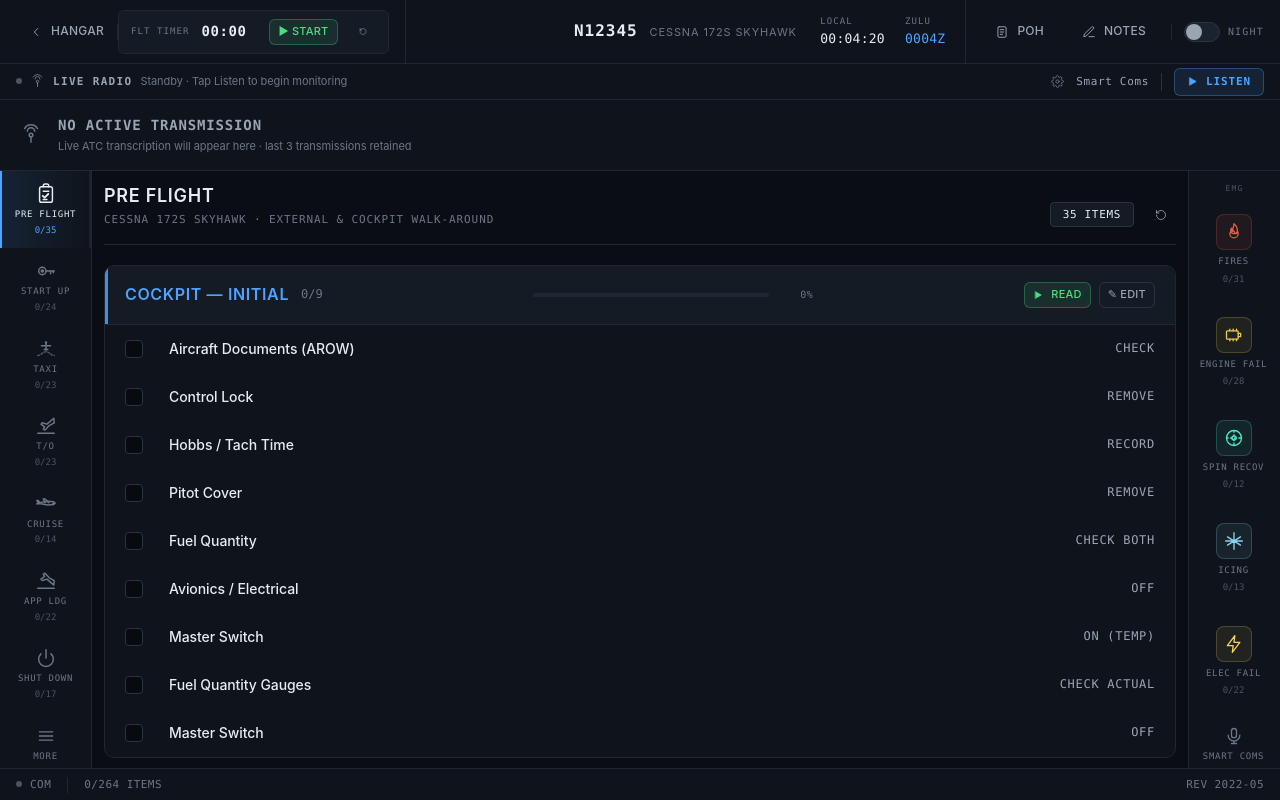
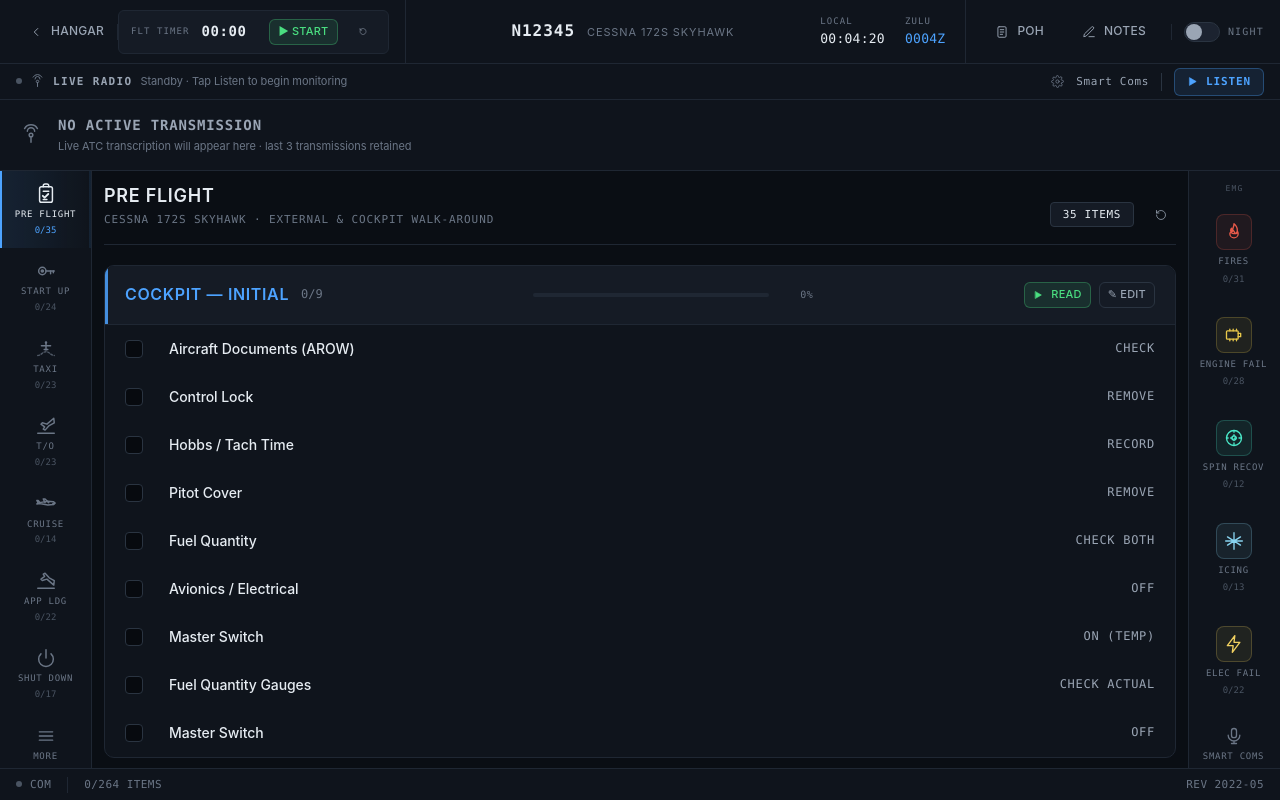
Before and after one commit to kyle05cam/Apex-Checklist-Beta, a React (Vite) app: page / in a window 1280 px wide. Both pictures are taken after a click on the button 640 px from the left and 281 px from the top of the page. Built offline with nearby package versions, Linux system fonts and the light colour scheme.

Commit message:
centered title

```diff
--- a/src/cessna172s_checklist.jsx
+++ b/src/cessna172s_checklist.jsx
@@ -2643,13 +2643,15 @@ const commParseGround = (text) => {
           </div>
         </div>
 
-        {/* ── CENTER: aircraft ident (left) + clocks (right, space-between) ── */}
+        {/* ── CENTER: aircraft ident (centered) + clocks (right) ── */}
         <div className="efb-topbar-center">
-          <div className="efb-tail">
-            <span className="efb-tail-no">{aircraft ? aircraft.tail : "N12345"}</span>
-            <span className="efb-tail-type">
-              {aircraft ? aircraft.type : "CESSNA 172S SKYHAWK"}
-            </span>
+          <div className="efb-tail-center">
+            <div className="efb-tail">
+              <span className="efb-tail-no">{aircraft ? aircraft.tail : "N12345"}</span>
+              <span className="efb-tail-type">
+                {aircraft ? aircraft.type : "CESSNA 172S SKYHAWK"}
+              </span>
+            </div>
           </div>
           <div className="efb-clocks">
             <div className="efb-clock">
--- a/src/styles.css
+++ b/src/styles.css
@@ -155,20 +155,19 @@ ul, li { list-style: none; padding: 0; margin: 0; }
   min-width: 0;
 }
 .efb-topbar-center {
-  position: relative;
-  justify-content: flex-end;
-  gap: var(--s-6);
+  justify-content: flex-start;
+  gap: 0;
   border-left: 1px solid var(--line);
   border-right: 1px solid var(--line);
   padding: 0 var(--s-5);
 }
-/* Aircraft ident: pinned to the absolute center of the center zone */
-.efb-topbar-center .efb-tail {
-  position: absolute;
-  left: 50%;
-  transform: translateX(-50%);
-  white-space: nowrap;
-  pointer-events: none;
+/* Expands to fill the space between the left edge and the clocks,
+   then centers the aircraft ident within that space. */
+.efb-tail-center {
+  flex: 1;
+  display: flex;
+  align-items: center;
+  justify-content: center;
 }
 .efb-topbar-right { justify-content: flex-end; gap: var(--s-3); }
 
```
